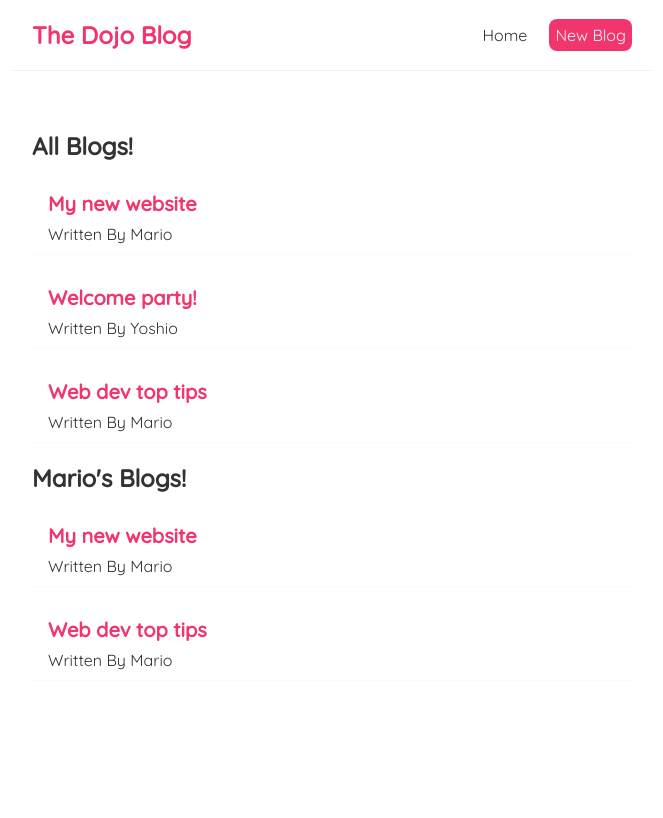
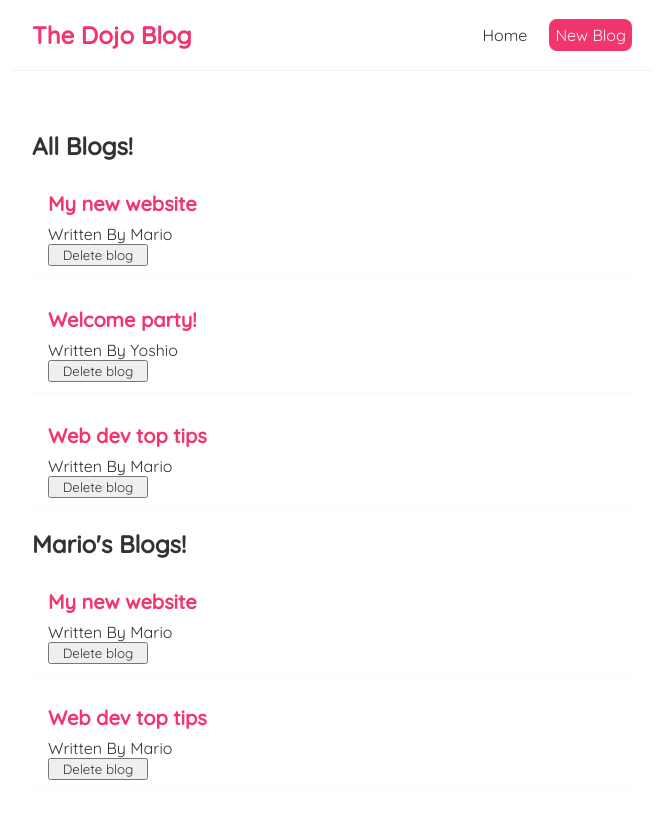
Before and after one commit to nordeeen/my-dojo-blog, a React (Create React App) app: page / in a window 1280 px wide. Shown: the top 818 px of the page, without its empty margins (308-971 px from the left). Built offline with nearby package versions, Linux system fonts and the light colour scheme.

Commit message:
function as props

```diff
--- a/src/BlogList.js
+++ b/src/BlogList.js
@@ -1,6 +1,6 @@
 import React from "react";
 
-const BlogList = ({ blogs, title }) => {
+const BlogList = ({ blogs, title, handleDelete }) => {
   // props :
   // const blogs = props.blogs;
   // const title = props.title;
@@ -12,6 +12,12 @@ const BlogList = ({ blogs, title }) => {
         <div className="blog-preview" key={blog.id}>
           <h2>{blog.title}</h2>
           <p>Written By {blog.author}</p>
+          <button
+            style={{ width: "100px" }}
+            onClick={() => handleDelete(blog.id)}
+          >
+            Delete blog
+          </button>
         </div>
       ))}
     </div>
--- a/src/Home.js
+++ b/src/Home.js
@@ -24,10 +24,19 @@ const Home = () => {
     },
   ]);
 
+  const handleDelete = (id) => {
+    const newBlog = blogs.filter((blog) => blog.id !== id);
+    setBlogs(newBlog);
+  };
+
   return (
     <>
       <div className="home">
-        <BlogList blogs={blogs} title={"All Blogs!"} />
+        <BlogList
+          blogs={blogs}
+          title={"All Blogs!"}
+          handleDelete={handleDelete}
+        />
         <BlogList
           blogs={blogs.filter((blog) => blog.author === "Mario")}
           title={"Mario's Blogs!"}
```
